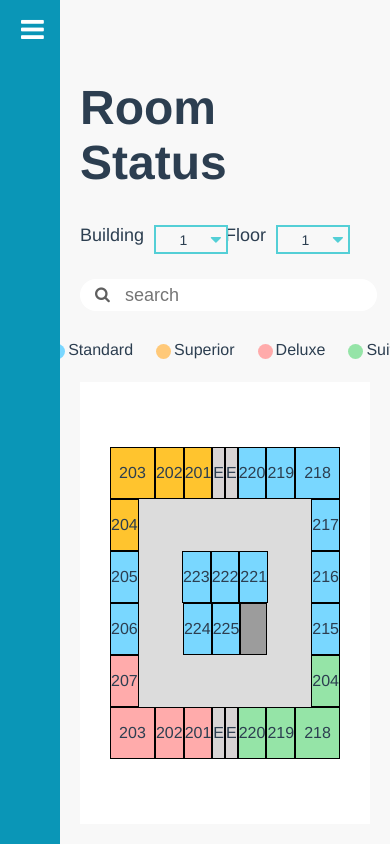
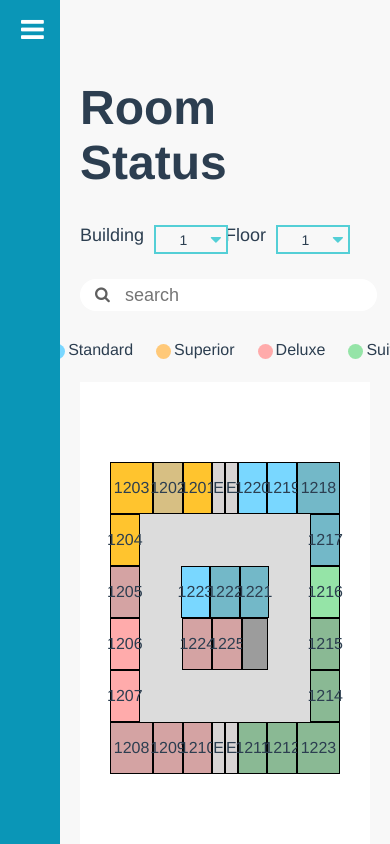
Before and after one commit to qbeam/PocoLoco, a Vue app: page /FloorPlan in a window 390 px wide. Built offline with nearby package versions, Linux system fonts and the light colour scheme; what v-calendar, vue3-apexcharts would draw is missing.

Commit message:
Responsive floor plan

```diff
--- a/src/components/RoomPlan.vue
+++ b/src/components/RoomPlan.vue
@@ -1,60 +1,245 @@
 <template>
   <div class="map">
     <div class="long-row">
-      <div class="big" :style="{ background: '#FFC42E' }">{{ floor }}03</div>
-      <div class="small" :style="{ background: '#FFC42E' }">{{ floor }}02</div>
-      <div class="small" :style="{ background: '#FFC42E' }">{{ floor }}01</div>
+      <div
+        class="big"
+        v-for="(detail, i) in roomStatus.slice(0, 1)"
+        :key="i"
+        :style="{ background: getBgColor(detail) }"
+      >
+        {{ detail.roomNumber }}
+      </div>
+      <div
+        class="small"
+        v-for="(detail, i) in roomStatus.slice(1, 3)"
+        :key="i"
+        :style="{ background: getBgColor(detail) }"
+      >
+        {{ detail.roomNumber }}
+      </div>
       <div class="elevator">E</div>
       <div class="elevator">E</div>
-      <div class="small" :style="{ background: '#79D7FF' }">{{ floor }}20</div>
-      <div class="small" :style="{ background: '#79D7FF' }">{{ floor }}19</div>
-      <div class="big" :style="{ background: '#79D7FF' }">{{ floor }}18</div>
+      <div
+        class="small"
+        v-for="(detail, i) in roomStatus.slice(3, 5)"
+        :key="i"
+        :style="{ background: getBgColor(detail) }"
+      >
+        {{ detail.roomNumber }}
+      </div>
+      <div
+        class="big"
+        v-for="(detail, i) in roomStatus.slice(5, 6)"
+        :key="i"
+        :style="{ background: getBgColor(detail) }"
+      >
+        {{ detail.roomNumber }}
+      </div>
     </div>
+
     <div class="opposite">
-      <div class="small" :style="{ background: '#FFC42E' }">{{ floor }}04</div>
+      <div
+        class="small"
+        v-for="(detail, i) in roomStatus.slice(6, 7)"
+        :key="i"
+        :style="{ background: getBgColor(detail) }"
+      >
+        {{ detail.roomNumber }}
+      </div>
       <div class="walkway"></div>
-      <div class="small" :style="{ background: '#79D7FF' }">{{ floor }}17</div>
+      <div
+        class="small"
+        v-for="(detail, i) in roomStatus.slice(7, 8)"
+        :key="i"
+        :style="{ background: getBgColor(detail) }"
+      >
+        {{ detail.roomNumber }}
+      </div>
     </div>
+
     <div class="center">
-      <div class="small" :style="{ background: '#79D7FF' }">{{ floor }}05</div>
+      <div
+        class="small"
+        v-for="(detail, i) in roomStatus.slice(8, 9)"
+        :key="i"
+        :style="{ background: getBgColor(detail) }"
+      >
+        {{ detail.roomNumber }}
+      </div>
       <div class="path"></div>
-      <div class="small" :style="{ background: '#79D7FF' }">{{ floor }}23</div>
-      <div class="small" :style="{ background: '#79D7FF' }">{{ floor }}22</div>
-      <div class="small" :style="{ background: '#79D7FF' }">{{ floor }}21</div>
+      <div
+        class="small"
+        v-for="(detail, i) in roomStatus.slice(9, 12)"
+        :key="i"
+        :style="{ background: getBgColor(detail) }"
+      >
+        {{ detail.roomNumber }}
+      </div>
       <div class="path"></div>
-      <div class="small" :style="{ background: '#79D7FF' }">{{ floor }}16</div>
+      <div
+        class="small"
+        v-for="(detail, i) in roomStatus.slice(12, 13)"
+        :key="i"
+        :style="{ background: getBgColor(detail) }"
+      >
+        {{ detail.roomNumber }}
+      </div>
     </div>
+
     <div class="center">
-      <div class="small" :style="{ background: '#79D7FF' }">{{ floor }}06</div>
+      <div
+        class="small"
+        v-for="(detail, i) in roomStatus.slice(13, 14)"
+        :key="i"
+        :style="{ background: getBgColor(detail) }"
+      >
+        {{ detail.roomNumber }}
+      </div>
       <div class="path"></div>
-      <div class="small" :style="{ background: '#79D7FF' }">{{ floor }}24</div>
-      <div class="small" :style="{ background: '#79D7FF' }">{{ floor }}25</div>
+      <div
+        class="small"
+        v-for="(detail, i) in roomStatus.slice(14, 16)"
+        :key="i"
+        :style="{ background: getBgColor(detail) }"
+      >
+        {{ detail.roomNumber }}
+      </div>
       <div class="small" :style="{ background: '#9C9C9C' }"></div>
       <div class="path"></div>
-      <div class="small" :style="{ background: '#79D7FF' }">{{ floor }}15</div>
+      <div
+        class="small"
+        v-for="(detail, i) in roomStatus.slice(16, 17)"
+        :key="i"
+        :style="{ background: getBgColor(detail) }"
+      >
+        {{ detail.roomNumber }}
+      </div>
     </div>
+
     <div class="opposite">
-      <div class="small" :style="{ background: '#FFABAB' }">{{ floor }}07</div>
+      <div
+        class="small"
+        v-for="(detail, i) in roomStatus.slice(17, 18)"
+        :key="i"
+        :style="{ background: getBgColor(detail) }"
+      >
+        {{ detail.roomNumber }}
+      </div>
       <div class="walkway"></div>
-      <div class="small" :style="{ background: '#95E4A7' }">{{ floor }}04</div>
+      <div
+        class="small"
+        v-for="(detail, i) in roomStatus.slice(18, 19)"
+        :key="i"
+        :style="{ background: getBgColor(detail) }"
+      >
+        {{ detail.roomNumber }}
+      </div>
     </div>
+
     <div class="long-row">
-      <div class="big" :style="{ background: '#FFABAB' }">{{ floor }}03</div>
-      <div class="small" :style="{ background: '#FFABAB' }">{{ floor }}02</div>
-      <div class="small" :style="{ background: '#FFABAB' }">{{ floor }}01</div>
+      <div
+        class="big"
+        v-for="(detail, i) in roomStatus.slice(19, 20)"
+        :key="i"
+        :style="{ background: getBgColor(detail) }"
+      >
+        {{ detail.roomNumber }}
+      </div>
+      <div
+        class="small"
+        v-for="(detail, i) in roomStatus.slice(20, 22)"
+        :key="i"
+        :style="{ background: getBgColor(detail) }"
+      >
+        {{ detail.roomNumber }}
+      </div>
       <div class="elevator">E</div>
       <div class="elevator">E</div>
-      <div class="small" :style="{ background: '#95E4A7' }">{{ floor }}20</div>
-      <div class="small" :style="{ background: '#95E4A7' }">{{ floor }}19</div>
-      <div class="big" :style="{ background: '#95E4A7' }">{{ floor }}18</div>
+      <div
+        class="small"
+        v-for="(detail, i) in roomStatus.slice(22, 24)"
+        :key="i"
+        :style="{ background: getBgColor(detail) }"
+      >
+        {{ detail.roomNumber }}
+      </div>
+      <div
+        class="big"
+        v-for="(detail, i) in roomStatus.slice(24, 25)"
+        :key="i"
+        :style="{ background: getBgColor(detail) }"
+      >
+        {{ detail.roomNumber }}
+      </div>
     </div>
   </div>
 </template>
 
 <script>
+  const roomStatus = [
+    { roomNumber: 1203, type: "Superior", status: 1 },
+    { roomNumber: 1202, type: "Superior", status: 0 },
+    { roomNumber: 1201, type: "Superior", status: 1 },
+    { roomNumber: 1220, type: "Standard", status: 1 },
+    { roomNumber: 1219, type: "Standard", status: 1 },
+    { roomNumber: 1218, type: "Standard", status: 0 },
+    { roomNumber: 1204, type: "Superior", status: 1 },
+    { roomNumber: 1217, type: "Standard", status: 0 },
+    { roomNumber: 1205, type: "Deluxe", status: 0 },
+    { roomNumber: 1223, type: "Standard", status: 1 },
+    { roomNumber: 1222, type: "Standard", status: 0 },
+    { roomNumber: 1221, type: "Standard", status: 0 },
+    { roomNumber: 1216, type: "Suite", status: 1 },
+    { roomNumber: 1206, type: "Deluxe", status: 1 },
+    { roomNumber: 1224, type: "Deluxe", status: 0 },
+    { roomNumber: 1225, type: "Deluxe", status: 0 },
+    { roomNumber: 1215, type: "Suite", status: 0 },
+    { roomNumber: 1207, type: "Deluxe", status: 1 },
+    { roomNumber: 1214, type: "Suite", status: 0 },
+    { roomNumber: 1208, type: "Deluxe", status: 0 },
+    { roomNumber: 1209, type: "Deluxe", status: 0 },
+    { roomNumber: 1210, type: "Deluxe", status: 0 },
+    { roomNumber: 1211, type: "Suite", status: 0 },
+    { roomNumber: 1212, type: "Suite", status: 0 },
+    { roomNumber: 1223, type: "Suite", status: 0 },
+  ];
   export default {
     name: "RoomPlan",
-    props: ["floor"],
+    props: ["floor", "building"],
+    data() {
+      return {
+        roomStatus,
+      };
+    },
+    methods: {
+      getBgColor(detail) {
+        if (detail.type == "Standard") {
+          if (detail.status == 0) {
+            return "#73B8C8";
+          } else {
+            return "#79D7FF";
+          }
+        } else if (detail.type == "Superior") {
+          if (detail.status == 0) {
+            return "#D7BF83";
+          } else {
+            return "#FFC42E";
+          }
+        } else if (detail.type == "Deluxe") {
+          if (detail.status == 0) {
+            return "#D4A3A3";
+          } else {
+            return "#FFABAB";
+          }
+        } else if (detail.type == "Suite") {
+          if (detail.status == 0) {
+            return "#8AB994";
+          } else {
+            return "#95E4A7";
+          }
+        }
+      },
+    },
   };
 </script>
 
@@ -90,6 +275,12 @@
     justify-content: center;
     align-items: center;
   }
+  .big:hover,
+  .small:hover {
+    cursor: pointer;
+    font-weight: bold;
+    text-decoration: underline;
+  }
   .elevator {
     display: flex;
     width: 5%;
--- a/src/views/FloorPlan.vue
+++ b/src/views/FloorPlan.vue
@@ -9,6 +9,7 @@
             type="Transparent"
             :options="buildingOption"
             :style="{ margin: '0' }"
+            defaultChoice="1"
             @selection="selectBuilding"
           />
         </div>
@@ -18,6 +19,7 @@
             type="Transparent"
             :options="floorOption"
             :style="{ margin: '0' }"
+            defaultChoice="2"
             @selection="selectFloor"
           />
         </div>
@@ -34,18 +36,6 @@
             :style="{ marginBottom: '0' }"
           />
         </div>
-        <!--<div>
-          <span class="icon-wrap">
-            <i class="fa fa-search fa-1x"></i>
-          </span>
-
-          <input
-            class="search-field"
-            type="text"
-            placeholder="search"
-            v-model="search"
-          />
-        </div>-->
       </div>
     </div>
 
@@ -69,7 +59,7 @@
     </div>
 
     <div class="inner-container">
-      <RoomPlan :floor="floor" />
+      <RoomPlan :floor="floor" :building="building" />
     </div>
   </TablePage>
 </template>
@@ -89,7 +79,7 @@
         buildingOption: [1, 2],
         building: 1, // set default to b2Floor
         floorOption: [1, 2, 3, 4, 5, 6, 7, 8, 9, 10], // set default to b1Floor
-        floor: 2,
+        floor: 1,
       };
     },
     methods: {
@@ -189,11 +179,10 @@
   }
   .inner-container {
     display: flex;
-    height: 100%;
+    height: fit-content;
     margin: 20px 0;
-    padding: 35px 30px;
+    padding: 80px 30px;
     background: white;
-    justify-content: center;
   }
   @media (max-width: 1300px) {
     .menu-group {
```
